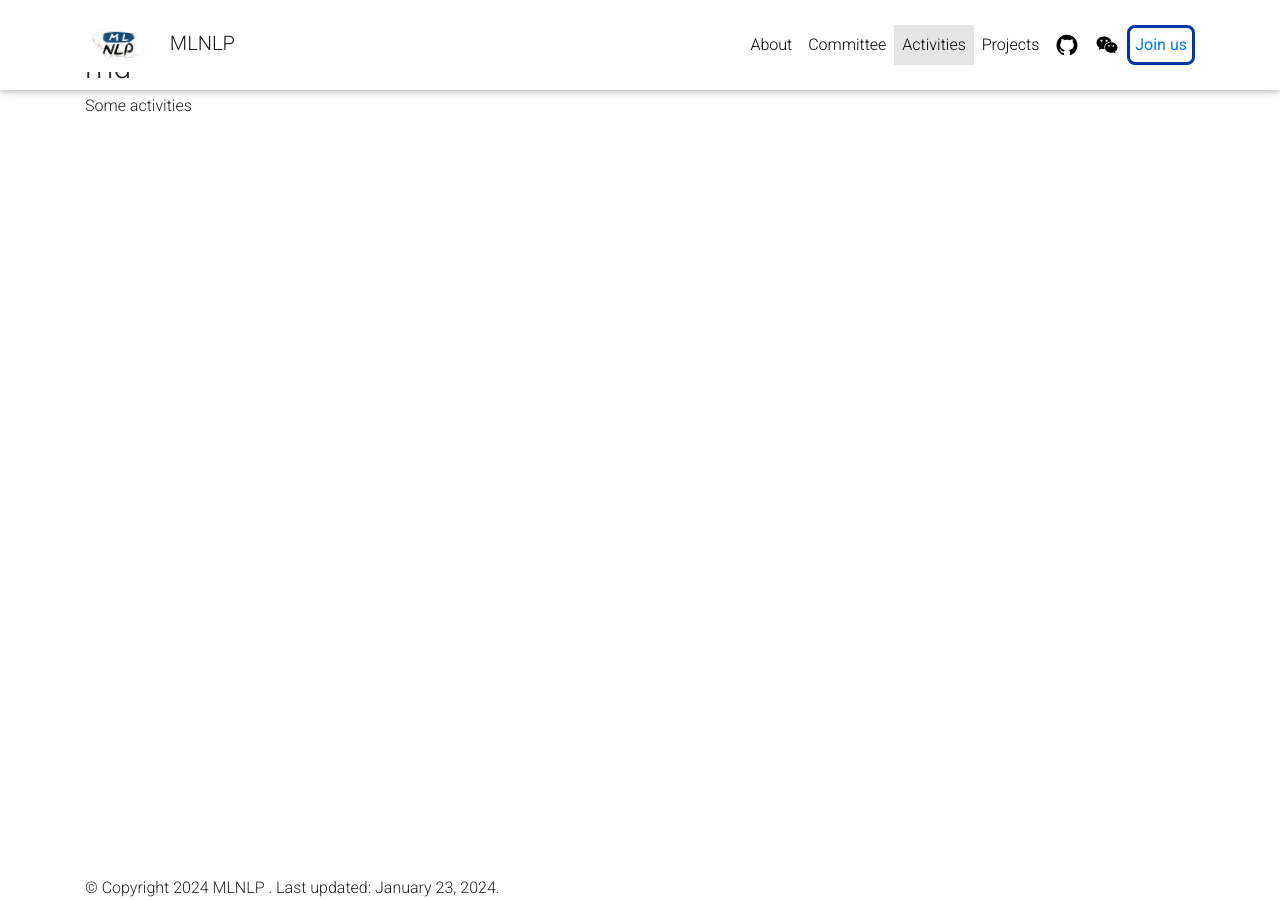
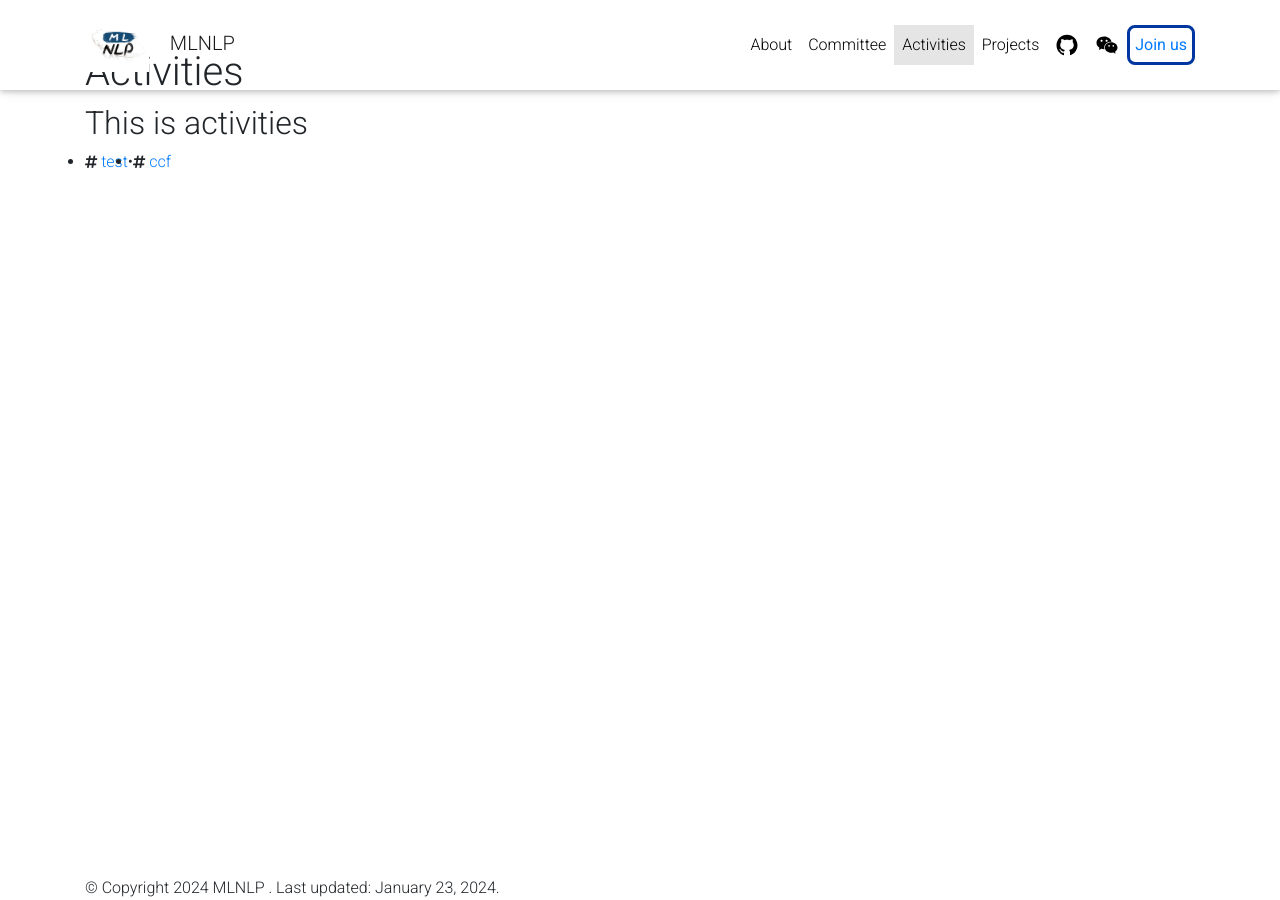
Before and after one commit to WPENGxs/wpengxs.github.io, a Jekyll site: the page built from _pages/activities.md, in a window 1280 px wide. Built offline with Jekyll 4.4.1, drawn with Linux system fonts in a browser that asks for light colours; the list of posts is cut into pages by our own code; comment, search, counter and statistics services are not loaded; a style sheet for code colours, icons or effects is not loaded.

Commit message:
paginator

```diff
--- /dev/null
+++ b/_layouts/activities.html
@@ -0,0 +1,90 @@
+---
+layout: default
+---
+
+<!-- activities.html -->
+<div class="post">
+
+    <div class="header-bar">
+      <h1>{{ page.title }}</h1>
+      <h2>{{ page.description }}</h2>
+    </div>
+
+    {% if page.tags %}
+    <div class="tag-list">
+      <ul class="list-group list-group-horizontal">
+        {% for tag in page.tags %}
+          <li>
+            <i class="fas fa-hashtag fa-sm"></i> <a href="{{ tag | prepend: '/blog/tag/' | relative_url }}">{{ tag }}</a>
+          </li>
+          {% unless forloop.last %}
+            <p>&bull;</p>
+          {% endunless %}
+        {% endfor %}
+      </ul>
+    </div>
+    {% endif %}
+
+    <!-- <ul class="post-list">
+      {% for post in paginator.posts %}
+
+      {% if post.external_source == blank %}
+        {% assign read_time = post.content | number_of_words | divided_by: 180 | plus: 1 %}
+      {% else %}
+        {% assign read_time = post.feed_content | strip_html | number_of_words | divided_by: 180 | plus: 1 %}
+      {% endif %}
+      {% assign year = post.date | date: "%Y" %}
+      {% assign tags = post.tags | join: "" %}
+      {% assign categories = post.categories | join: "" %}
+
+      <li>
+        <h3>
+          {% if post.redirect == blank %}
+            <a class="post-title" href="{{ post.url | prepend: site.baseurl }}">{{ post.title }}</a>
+          {% else %}
+            {% if post.redirect contains '://' %}
+              <a class="post-title" href="{{ post.redirect }}" target="_blank">{{ post.title }}</a>
+              <svg width="2rem" height="2rem" viewBox="0 0 40 40" xmlns="http://www.w3.org/2000/svg">
+                <path d="M17 13.5v6H5v-12h6m3-3h6v6m0-6-9 9" class="icon_svg-stroke" stroke="#999" stroke-width="1.5" fill="none" fill-rule="evenodd" stroke-linecap="round" stroke-linejoin="round"></path>
+              </svg>
+            {% else %}
+              <a class="post-title" href="{{ post.redirect | relative_url }}">{{ post.title }}</a>
+            {% endif %}
+          {% endif %}
+        </h3>
+        <p>{{ post.description }}</p>
+        <p class="post-meta">
+          {{ read_time }} min read &nbsp; &middot; &nbsp;
+          {{ post.date | date: '%B %-d, %Y' }}
+          {%- if post.external_source %}
+          &nbsp; &middot; &nbsp; {{ post.external_source }}
+          {%- endif %}
+        </p>
+        <p class="post-tags">
+          <a href="{{ year | prepend: '/blog/' | prepend: site.baseurl}}">
+            <i class="fas fa-calendar fa-sm"></i> {{ year }} </a>
+
+            {% if tags != "" %}
+            &nbsp; &middot; &nbsp;
+              {% for tag in post.tags %}
+              <a href="{{ tag | prepend: '/blog/tag/' | prepend: site.baseurl}}">
+                <i class="fas fa-hashtag fa-sm"></i> {{ tag }}</a> &nbsp;
+                {% endfor %}
+            {% endif %}
+
+            {% if categories != "" %}
+            &nbsp; &middot; &nbsp;
+              {% for category in post.categories %}
+              <a href="{{ category | prepend: '/blog/category/' | prepend: site.baseurl}}">
+                <i class="fas fa-tag fa-sm"></i> {{ category }}</a> &nbsp;
+                {% endfor %}
+            {% endif %}
+      </p>
+      </li>
+
+      {% endfor %}
+    </ul> -->
+
+    {% include pagination.html %}
+
+  </div>
--- a/_layouts/committee.html
+++ b/_layouts/committee.html
@@ -2,7 +2,7 @@
 layout: default
 ---
 
-<!-- team.html -->
+<!-- committee.html -->
 <div class="post">
   <header class="post-header">
     <!-- <h1 class="post-title">
--- a/_pages/activities.md
+++ b/_pages/activities.md
@@ -1,11 +1,31 @@
 ---
-layout: page
+layout: activities
 permalink: /activities/
 title: Activities
 description: This is activities
 nav: true
 nav_order: 3
+
+profile:
+  align: left # right
+  image:
+  image_circular: false # crops the image to make it circular
+  address: >
+
+pagination:
+  enabled: true
+  collection: posts
+  permalink: /page/:num/
+  per_page: 5
+  sort_field: date
+  sort_reverse: true
+  trail:
+    before: 1 # The number of links before the current page
+    after: 3  # The number of links after the current page
+
+news: false  # includes a list of news items
+selected_papers: false # includes a list of papers marked as "selected={true}"
+social: false  # includes social icons at the bottom of the page
+
+tags: ['test', 'ccf']
 ---
-## md
-
-Some activities
--- a/_pages/committee.md
+++ b/_pages/committee.md
@@ -2,7 +2,7 @@
 layout: committee
 permalink: /committee/
 title: Committee
-description:
+description: This is committee
 nav: true
 nav_order: 2
 
```
